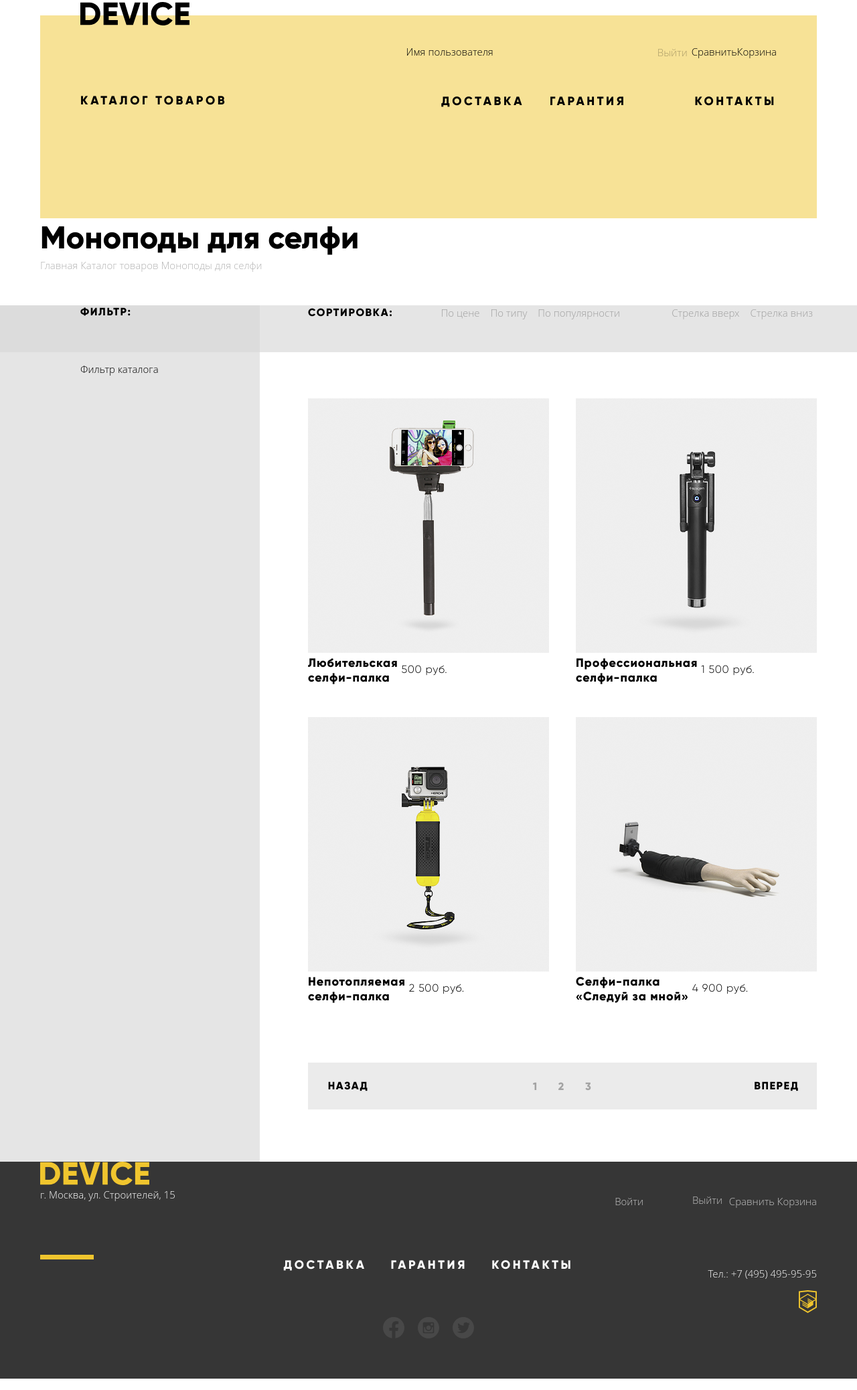
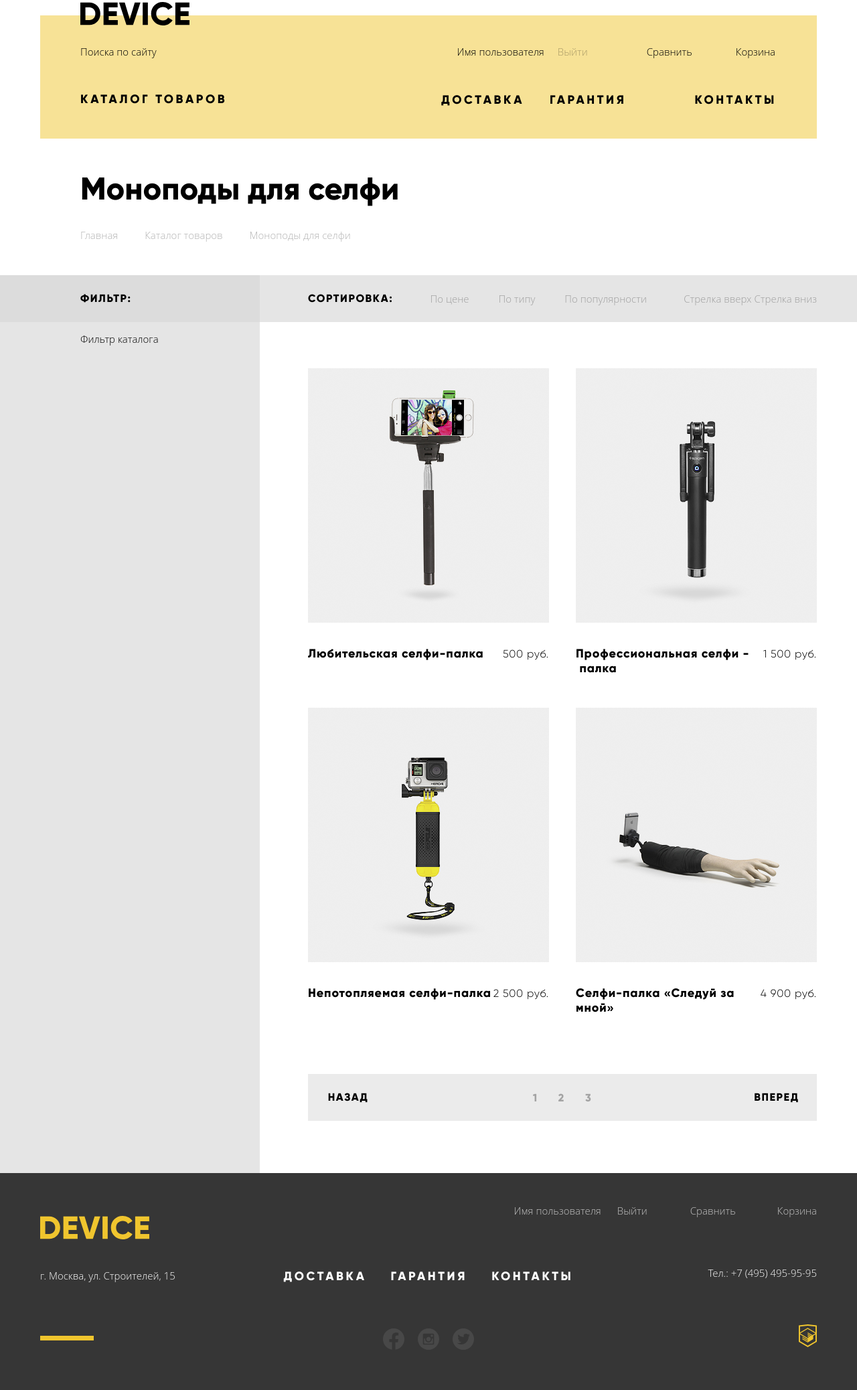
Before and after one commit to RamunSalazar/36154-device-29, a plain HTML site: page catalog.html in a window 1280 px wide. Shown: the part 17-2093 px from the top of the page at 67% size. Drawn offline with Linux system fonts and the light colour scheme.

Commit message:
Добавил флекс сетку на внутреннюю страницу

```diff
--- a/catalog.html
+++ b/catalog.html
@@ -3,43 +3,59 @@
   <head>
     <meta charset="utf-8">
     <title>Каталог - Девайс</title>
+    <link href="css/normalize.css" rel="stylesheet">
     <link href="css/style.css" rel="stylesheet">
+    <script src="js/script.js"></script>
   </head>
   <body class="page__body">
 
-    <header class="header">
+    <header class="header-catalog">
       <div class="container header-container">
         <div class="header__logo-wrap">
-          <a href="index.html" class="main__link header__logo">
+          <a href="index.html" class="link main__link">
             <img class="img" src="img/logo.svg" width="163" height="35" alt="Перейти на главную страницу магазина">
           </a>
         </div>
         <div class="header-control">
           <div class="header__search-form">
-            <!-- Поиска по сайту -->
+            <p>Поиска по сайту</p>
           </div>
           <div class="header__control-wrap">
-            <a href="" class="link main__link header-control__link">Имя пользователя</a>
-            <button type="button" class="catalog__button header-control__button">Выйти</button>
-            <a href="" class="link main__link header-control__link">Сравнить</a>
-            <a href="" class="link main__link header-control__link">Корзина</a>
+            <a href="" class="link main__link header-catalog__link">Имя пользователя</a>
+            <button type="button" class="catalog__button header-catalog__button">Выйти</button>
+            <a href="" class="link main__link header-catalog__link">Сравнить</a>
+            <a href="" class="link main__link header-catalog__link">Корзина</a>
           </div>
         </div>
-        <div class="header__link-wrap">
-          <a href="catalog.html" class="link main__link navigation__link">каталог товаров</a>
-          <nav class="navigation header__navigation">
-            <ul class="list navigation__list header__list">
-              <li class="list__item navigation__item header__item">
+        <div class="catalog__link-wrap">
+          <a href="catalog.html" class="link main__link navigation__link catalog-link" onmouseover="display__over()">каталог товаров</a>
+          <nav>
+            <ul class="list navigation__list">
+              <li class="list__item header__item">
                 <a href="" class="link main__link navigation__link">доставка</a>
               </li>
-              <li class="list__item navigation__item header__item">
+              <li class="list__item header__item">
                 <a href="" class="link main__link navigation__link">гарантия</a>
               </li>
-              <li class="list__item navigation__item header__item">
+              <li class="list__item header__item">
                 <a href="" class="link main__link navigation__link">контакты</a>
               </li>
             </ul>
           </nav>
+          <div  class="header__catalog-wrap" onmouseover="display__over()" onmouseout="display__out()">
+            <div class="header__catalog-row">
+              <a href="" class="link main__link header__catalog-link">Виртуальная реальность</a>
+              <a href="" class="link main__link header__catalog-link">Фитнес-браслеты</a>
+              <a href="" class="link main__link header__catalog-link">Квадрокоптер</a>
+            </div>
+            <div class="header__catalog-row">
+              <a href="catalog.html" class="link main__link header__catalog-link">Моноподы для селфи</a>
+              <a href="" class="link main__link header__catalog-link">Умные часы</a>
+            </div>
+            <div class="header__catalog-row">
+              <a href="" class="link main__link header__catalog-link">Экшн-камеры</a>
+            </div>
+          </div>
         </div>
       </div>
     </header>
@@ -47,11 +63,13 @@
     <main class="content">
       <h1 class="content__title">Каталог</h1>
 
-      <div class="container catalog-control">
+      <div class="catalog__control-container catalog-control">
         <h2 class="title catalog-control__title">Моноподы для селфи</h2>
-        <a href="" class="link catalog-control__link">Главная</a>
-        <a href="" class="link catalog-control__link">Каталог товаров</a>
-        <a href="" class="link catalog-control__link">Моноподы для селфи</a>
+        <div class="link-wrap">
+          <a href="" class="link catalog-control__link">Главная</a>
+          <a href="" class="link catalog-control__link">Каталог товаров</a>
+          <a href="" class="link catalog-control__link">Моноподы для селфи</a>
+        </div>
       </div>
 
       <section class="section catalog">
@@ -93,7 +111,7 @@
                   <figure class="cart">
                     <img class="img cart__img" src="img/amateur-selfie-stick.png" width="360" height="380" alt="Любительская селфи-палка">
                     <figcaption class="cart__title">
-                      <a href="" class="link cart__link">Любительская<br> селфи-палка</a> 500 руб.
+                      <a href="" class="link cart__link">Любительская селфи-палка</a> 500 руб.
                     </figcaption>
                   </figure>
                 </li>
@@ -101,7 +119,7 @@
                   <figure class="cart">
                     <img class="img cart__img" src="img/professional-selfie-stick.png" width="360" height="380" alt="Профессиональная селфи-палка">
                     <figcaption class="cart__title">
-                        <a href="" class="link cart__link">Профессиональная<br> селфи-палка</a> 1 500 руб.
+                        <a href="" class="link cart__link">Профессиональная селфи&nbsp;-&nbsp;палка</a> 1 500 руб.
                     </figcaption>
                   </figure>
                 </li>
@@ -109,21 +127,22 @@
                   <figure class="cart">
                     <img class="img cart__img" src="img/unsinkable-selfie-stick.png" width="360" height="380" alt="Непотопляемая селфи-палка">
                     <figcaption class="cart__title">
-                      <a href="" class="link cart__link">Непотопляемая<br> селфи-палка</a> 2 500 руб.
-                    </figcaption>
+                      <a href="" class="link cart__link">Непотопляемая селфи-палка</a> 2 500 руб.
                   </figure>
                 </li>
                 <li class="list__item catalog-cart__item">
                   <figure class="cart">
                     <img class="img cart__img" src="img/selfie-stick«follow-me».png" width="360" height="380" alt="Селфи-палка «Следуй за мной»">
                     <figcaption class="cart__title">
-                      <a href="" class="link cart__link">Селфи-палка<br> «Следуй за мной»</a> 4 900 руб.
+                      <a href="" class="link cart__link">Селфи-палка «Следуй за мной»</a> 4 900 руб.
                     </figcaption>
                   </figure>
                 </li>
               </ul>
               <div class="switch-page">
-                <button type="button" class="switch-page__control switch-page__button back__button">назад</button>
+                <button type="button" class="switch-page__control switch-page__button left__button">
+                  <span class="button__text">назад</span>
+                </button>
                 <ul class="list switch-page__list">
                   <li class="list__item switch-page__item">
                     <a href="" class="link switch-page__control switch-page__link">1</a>
@@ -135,7 +154,9 @@
                     <a href="" class="link switch-page__control switch-page__link">3</a>
                   </li>
                 </ul>
-                <button type="button" class="switch-page__control switch-page__button forward__button">вперед</button>
+                <button type="button" class="switch-page__control switch-page__button right__button">
+                  <span class="button__text">вперед</span>
+                </button>
               </div>
             </div>
           </div>
@@ -146,21 +167,21 @@
     <footer class="footer">
       <div class="container footer-container">
         <div class="footer__column">
-          <a href="index.html" class="main__link footer__logo">
-            <img class="img" src="img/logo-bottom.svg" width="163" height="35" alt="Возврат на главную страницу">
+          <a href="index.html" class="link main__link">
+            <img class="img footer__logo" src="img/logo-bottom.svg" width="163" height="35" alt="Возврат на главную страницу">
           </a>
           <p class="address">г. Москва, ул. Строителей, 15</p>
         </div>
         <div class="footer__column">
-          <nav class="navigation footer__navigation">
-            <ul class="list navigation__list footer__list">
-              <li class="list__item navigation__item footer__item">
+          <nav class="footer__navigation">
+            <ul class="list navigation__list">
+              <li class="list__item footer__item">
                 <a href="" class="link main__link navigation__link footer__link">доставка</a>
               </li>
-              <li class="list__item navigation__item footer__item">
+              <li class="list__item footer__item">
                 <a href="" class="link main__link navigation__link footer__link">гарантия</a>
               </li>
-              <li class="list__item navigation__item footer__item">
+              <li class="list__item footer__item">
                 <a href="" class="link main__link navigation__link footer__link">контакты</a>
               </li>
             </ul>
@@ -186,15 +207,15 @@
           </div>
         </div>
         <div class="footer__column">
-          <div class="footer-control">
-            <a href="" class="link footer-control__link footer__link">Войти</a>
-            <button type="button" class="catalog__button footer-control__button">Выйти</button>
-            <a href="" class="link footer-control__link footer__link">Сравнить</a>
-            <a href="" class="link footer-control__link footer__link">Корзина</a>
+          <div class="footer-catalog__control">
+            <a href="" class="link footer-catalog__link footer__link">Имя пользователя</a>
+            <button type="button" class="catalog__button footer-catalog__button">Выйти</button>
+            <a href="" class="link footer-catalog__link footer__link">Сравнить</a>
+            <a href="" class="link footer-catalog__link footer__link">Корзина</a>
           </div>
-          <p class="phone">Тел.: +7 (495) 495-95-95</p>
-          <a href="https://htmlacademy.ru/intensive/htmlcss" class="main__link footer__academy-logo">
-            <img class="img" src="img/academy-logo.svg" width="27" height="34" alt="Перейти на сайт академии">
+          <a href="tel:+74954959595" class="link footer__link footer__phone-link">Тел.: +7 (495) 495-95-95</a>
+          <a href="https://htmlacademy.ru/intensive/htmlcss" class="main__link">
+            <img class="img footer__academy-logo" src="img/academy-logo.svg" width="27" height="34" alt="Перейти на сайт академии">
           </a>
         </div>
       </div>
--- a/css/style.css
+++ b/css/style.css
@@ -109,7 +109,9 @@
 }
 
 .header-catalog {
+  margin-top: 40px;
   min-height: 186px;
+  margin-bottom: 44px;
 }
 
 .header-container {
@@ -142,8 +144,13 @@
   padding-bottom: 164px;
 }
 
+.catalog__link-wrap {
+  padding-bottom: 47px;
+}
+
 .header-control,
-.header__link-wrap {
+.header__link-wrap,
+.catalog__link-wrap {
   display: grid;
   grid-template-columns: 1fr max-content;
 }
@@ -161,9 +168,23 @@
   margin-right: 63px;
 }
 
-.header-control__button {
+.header-catalog__link:nth-child(1) {
+  margin-left: 25px;
+  margin-right: 20px;
+}
+
+.header-catalog__link:nth-child(3) {
+  margin-right: 65px;
+}
+
+.header-catalog__link:nth-child(4) {
+  margin-right: 2px;
+}
+
+.header-catalog__button {
   background-color: var(--special-yellow-light);
   opacity: 0.3;
+  margin-right: 88px;
 }
 
 .navigation__list {
@@ -542,6 +563,7 @@
   display: flex;
   flex-direction: column;
   align-items: flex-end;
+  margin-left: -150px;
 }
 
 .footer__link {
@@ -631,6 +653,13 @@
   margin-bottom: 73px;
 }
 
+.footer-catalog__control {
+  display: grid;
+  grid-template-columns: repeat(4, max-content);
+  margin-top: 46px;
+  margin-bottom: 73px;
+}
+
 .footer__phone-link {
   margin-bottom: 67px;
 }
@@ -643,36 +672,57 @@
   margin-right: 62px;
 }
 
-.footer-control__link {
+.footer-catalog__button {
+  margin-left: 24px;
+}
+
+.footer-catalog__link:nth-child(3) {
+  margin-left: 64px;
+}
+
+.footer-catalog__link:nth-child(4) {
+  margin-left: 62px;
+}
+
+.footer-control__link,
+.footer-catalog__link {
   opacity: 0.7;
 }
-.footer-control__link:hover {
+.footer-control__link:hover,
+.footer-catalog__link:hover {
   opacity: 1;
 }
 
-.footer-control__link:active {
+.footer-control__link:active,
+.footer-catalog__link:active {
   opacity: 0.3;
 }
 
-.footer-control__button {
+.footer-catalog__button {
   color: var(--basic-white);
   background-color: var(--basic-dark);
 }
 
-.footer-control__button {
+.footer-catalog__button {
   opacity: 0.7;
 }
 
-.footer-control__button:hover {
+.footer-catalog__button:hover {
   cursor: pointer;
   opacity: 1;
 }
 
-.footer-control__button:active {
+.footer-catalog__button:active {
   opacity: 0.3;
 }
 
 /*----------CATALOG---------------------------------------------------------------------------------------*/
+.catalog__control-container {
+  width: 1040px;
+  padding: 0 60px;
+  margin: 0 auto;
+}
+
 .catalog-control {
   margin-bottom: 50px;
 }
@@ -688,6 +738,18 @@
     "sett sett cont cont";
 }
 
+.catalog-control__title {
+  margin-bottom: 30px;
+}
+
+.link-wrap {
+  display: flex;
+}
+
+.catalog-control__link:not(:last-child) {
+  margin-right: 40px;
+}
+
 .left-block {
   width: 268px;
   margin-left: auto;
@@ -696,6 +758,12 @@
 .right-block {
   width: 832px;
 }
+
+.catalog__title,
+.sorting__title {
+  padding: 25px 0;
+}
+
 .catalog__button {
   font-family: 'Open Sans', sans-serif;
   font-style: normal;
@@ -704,6 +772,11 @@
   line-height: 20px;
   outline: none;
   border: none;
+  padding: 0;
+}
+
+.left-control__button:not(:last-child) {
+  margin-right: 40px;
 }
 
 .catalog__button:hover {
@@ -769,6 +842,17 @@
 .filter {
   grid-area: sett;
   background-color: var(--basic-grey-light);
+}
+
+.cart__img {
+  margin-bottom: 31px;
+}
+
+.cart__title {
+  width: 360px;
+  display: grid;
+  grid-template-columns: 1fr max-content;
+  align-items: baseline;
 }
 
 .catalog-cart {
@@ -843,6 +927,16 @@
   background-color: var(--control-grey-light);
 }
 
+.left__button:hover,
+.right__button:hover {
+  background-color: var(--control-grey);
+}
+
+.left__button:active > .button__text,
+.right__button:active > .button__text {
+  opacity: 0.3;
+}
+
 .switch-page__button:hover {
   cursor: pointer;
 }
```
Also changed, not shown: index.html (+1 -8 lines), js/script.js (added, +7 -0 lines).
